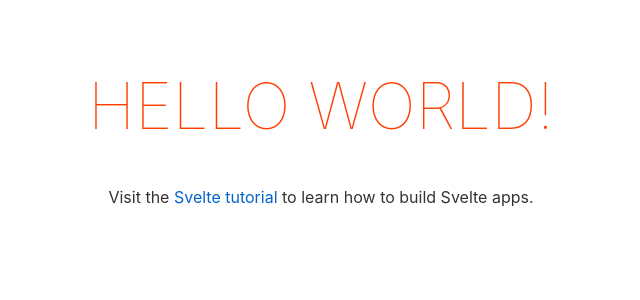
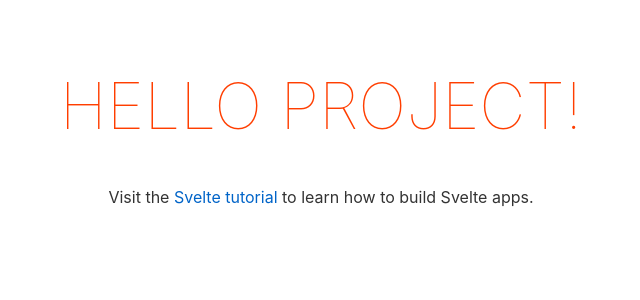
Before and after one commit to laurarago/ManifestoProject, a Svelte app in the folder Svelte-Manifesto/: page / in a window 1280 px wide. Shown: the top 300 px of the page, without its empty margins (319-959 px from the left). Built offline with nearby package versions, Linux system fonts and the light colour scheme.

Commit message:
Fetch data to main.js

```diff
--- a/Svelte-Manifesto/package.json
+++ b/Svelte-Manifesto/package.json
@@ -11,6 +11,7 @@
     "@rollup/plugin-commonjs": "^17.0.0",
     "@rollup/plugin-node-resolve": "^11.0.0",
     "rollup": "^2.3.4",
+    "rollup-plugin-commonjs": "^10.1.0",
     "rollup-plugin-css-only": "^3.1.0",
     "rollup-plugin-livereload": "^2.0.0",
     "rollup-plugin-svelte": "^7.0.0",
@@ -18,6 +19,8 @@
     "svelte": "^3.0.0"
   },
   "dependencies": {
+    "d3": "^6.7.0",
+    "d3-fetch": "^2.0.0",
     "sirv-cli": "^1.0.0"
   }
 }
--- a/Svelte-Manifesto/src/App.svelte
+++ b/Svelte-Manifesto/src/App.svelte
@@ -1,9 +1,10 @@
 <script>
-	export let name;
+	export let dades;
+	console.log(dades.index);
 </script>
 
 <main>
-	<h1>Hello {name}!</h1>
+	<h1>Hello Project!</h1>
 	<p>Visit the <a href="https://svelte.dev/tutorial">Svelte tutorial</a> to learn how to build Svelte apps.</p>
 </main>
 
--- a/Svelte-Manifesto/src/main.js
+++ b/Svelte-Manifesto/src/main.js
@@ -1,10 +1,16 @@
 import App from './App.svelte';
+import {csv} from "d3-fetch";
 
-const app = new App({
-	target: document.body,
-	props: {
-		name: 'world'
-	}
-});
+
+const dades = csv('groupedData.csv',  {encoding: 'utf8'})
+	.then(data => { console.log(data)
+        const app = new App({
+            target: document.body,
+            props: {
+                dades: data
+
+            }
+        })
+    });
 
 export default app;
```
Also changed, not shown: Svelte-Manifesto/public/groupedData.csv (added), 1 other file (tests, documents, lock files or other folders).
